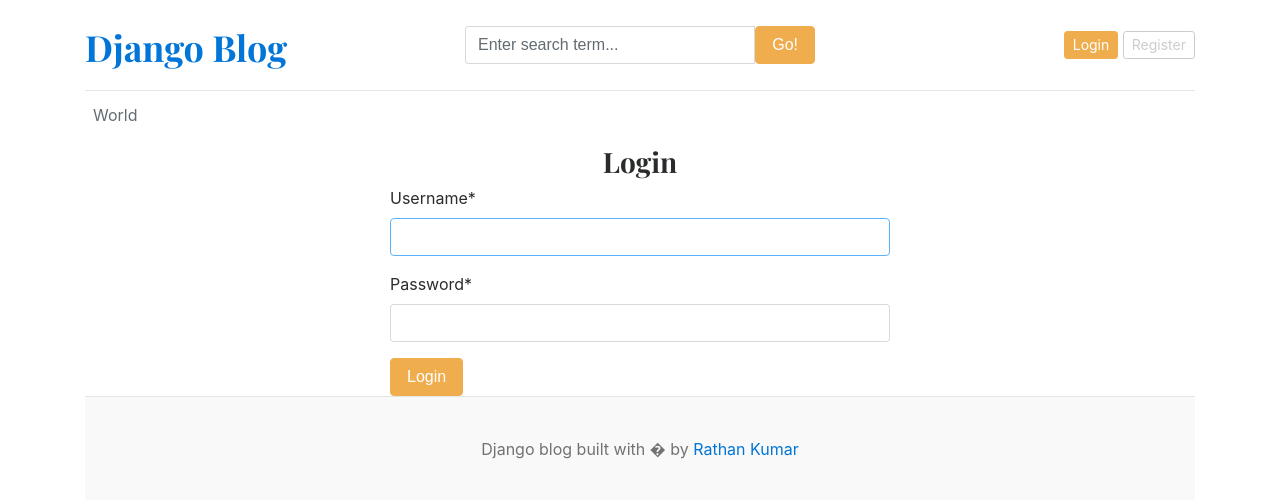
After one commit to AnshuBhatiaGit/djangoblog, a Django app: page /login/ in a window 1280 px wide. The commit adds this page. Shown: the top 500 px of the page. Run offline with Django 4.2, Linux system fonts and the light colour scheme; data that the repository does not hold is empty; some libraries are stand-ins or nearby versions.

Commit message:
registration and login functioanlity

```diff
--- a/blog_main/urls.py
+++ b/blog_main/urls.py
@@ -26,7 +26,10 @@ urlpatterns = [
     path("admin/", admin.site.urls),
     path("", views.home, name="home"),
     path("category/", include("blogs.urls")),
-    path("<slug:slug>/", BlogsView.blogs, name="blogs"),
+    path("blogs/<slug:slug>/", BlogsView.blogs, name="blogs"),
     # Search endpoint
     path("blogs/search/", BlogsView.search, name="search"),
+    path("register", views.register, name="register"),
+    path("login/", views.login, name="login"),
+    path("logout/", views.logout, name="logout"),
 ] + static(settings.MEDIA_URL, document_root=settings.MEDIA_ROOT)
--- a/blog_main/views.py
+++ b/blog_main/views.py
@@ -1,12 +1,18 @@
-
-from django.shortcuts import render
+from django.shortcuts import render, redirect
+from blog_main.forms import RegistrationForm
 from blogs.models import Blog, Category
 from assignments.models import About
+from .forms import RegistrationForm
+from django.contrib.auth.forms import AuthenticationForm
+from django.contrib import auth
+
 
 def home(request):
     categories = Category.objects.all()
-    featured_posts = Blog.objects.filter(is_featured=True,status='Published').order_by('updated_at')
-    posts = Blog.objects.filter(is_featured=False, status='Published' )
+    featured_posts = Blog.objects.filter(is_featured=True, status="Published").order_by(
+        "updated_at"
+    )
+    posts = Blog.objects.filter(is_featured=False, status="Published")
 
     # Fetch About Us
     try:
@@ -14,8 +20,45 @@ def home(request):
     except:
         about = None
     context = {
-        'featured_posts': featured_posts,
-        'posts':posts,
-        'about':about,
+        "featured_posts": featured_posts,
+        "posts": posts,
+        "about": about,
     }
-    return render(request, 'home.html', context)
+    return render(request, "home.html", context)
+
+
+def register(request):
+    if request.method == "POST":
+        form = RegistrationForm(request.POST)
+        if form.is_valid():
+            form.save()
+            return redirect("register")
+        else:
+            print(form.errors)
+    else:
+        form = RegistrationForm()
+    context = {
+        "form": form,
+    }
+    return render(request, "register.html", context)
+
+
+def login(request):
+    if request.method == "POST":
+        form = AuthenticationForm(request, request.POST)
+        if form.is_valid():
+            username = form.cleaned_data["username"]
+            password = form.cleaned_data["password"]
+
+            user = auth.authenticate(username=username, password=password)
+            if user is not None:
+                auth.login(request, user)
+            return redirect("home")
+    form = AuthenticationForm()
+    context = {"form": form}
+    return render(request, "login.html", context)
+
+
+def logout(request):
+    auth.logout(request)
+    return redirect("home")
--- a/templates/base.html
+++ b/templates/base.html
@@ -44,8 +44,14 @@
             </form>
           </div>
           <div class="col-4 d-flex justify-content-end align-items-center">
-            <a class="btn btn-sm btn-warning" href="#">Login</a> &nbsp;
-            <a class="btn btn-sm btn-outline-secondary" href="#">Register</a>
+            {% if not user.is_authenticated%}
+            <a class="btn btn-sm btn-warning" href="{%url 'login' %}">Login</a> &nbsp;
+            <a class="btn btn-sm btn-outline-secondary" href="{% url 'register'%}">Register</a>
+            {% else %}
+            <span> You are logged in as {{user}}</span>
+            &emsp;
+            <span><a href="{%url 'logout'%}">Logout</a></span>
+            {% endif %}
           </div>
         </div>
       </header>
--- /dev/null
+++ b/templates/login.html
@@ -0,0 +1,7 @@
+{% extends 'base.html' %} {% block content%}{% load crispy_forms_tags%}
+<h3 class="text-center">Login</h3>
+<form action="{%url 'login'%}" method="POST" style="width: 500px; margin: auto">
+  {%csrf_token%} {{form |crispy}}
+  <button type="submit" class="btn btn-warning">Login</button>
+</form>
+{% endblock %}
```
Also changed, not shown: blog_main/forms.py (added, +8 -0 lines), blog_main/settings.py (+49 -44 lines), templates/register.html (added, +12 -0 lines).
